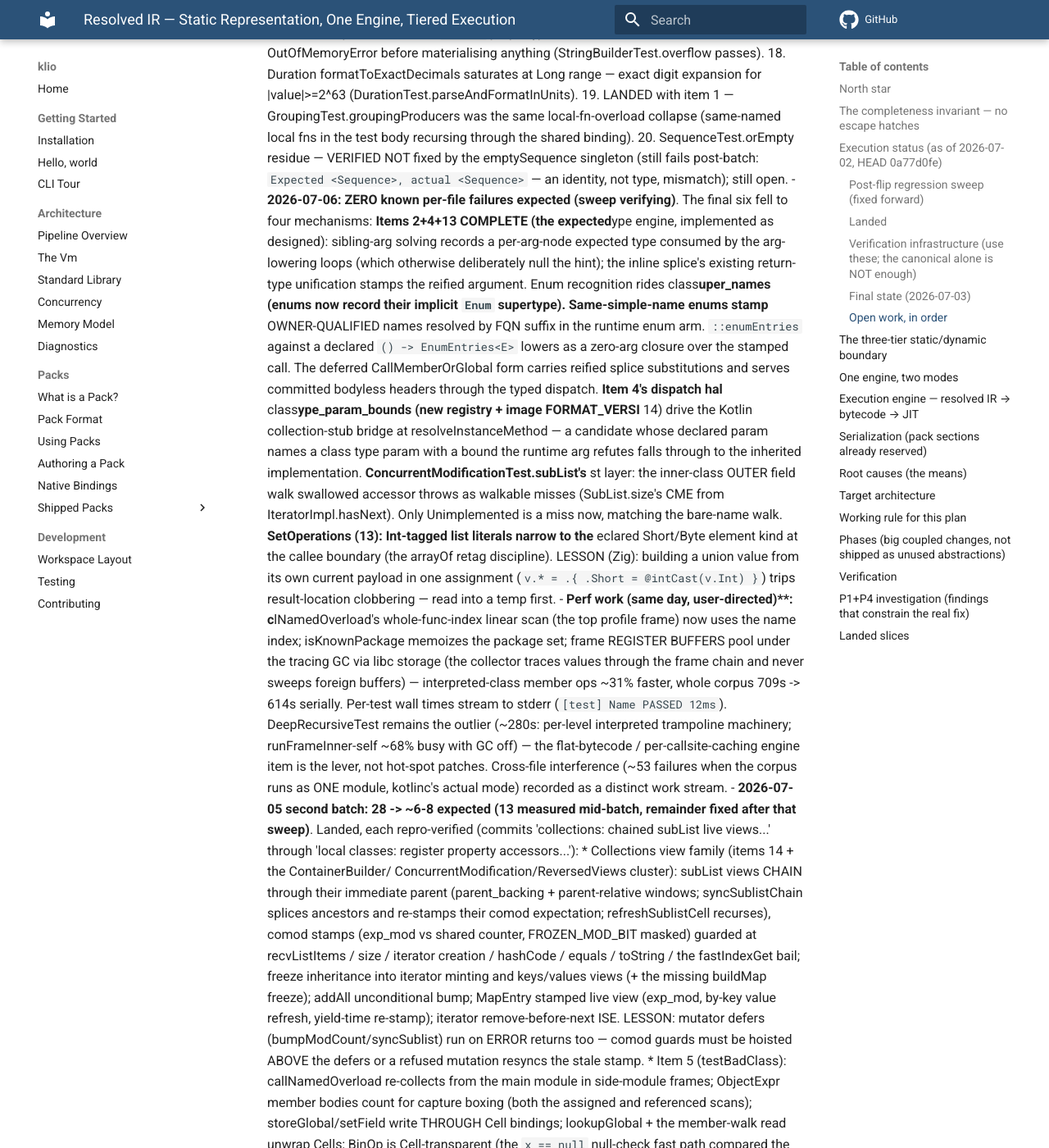
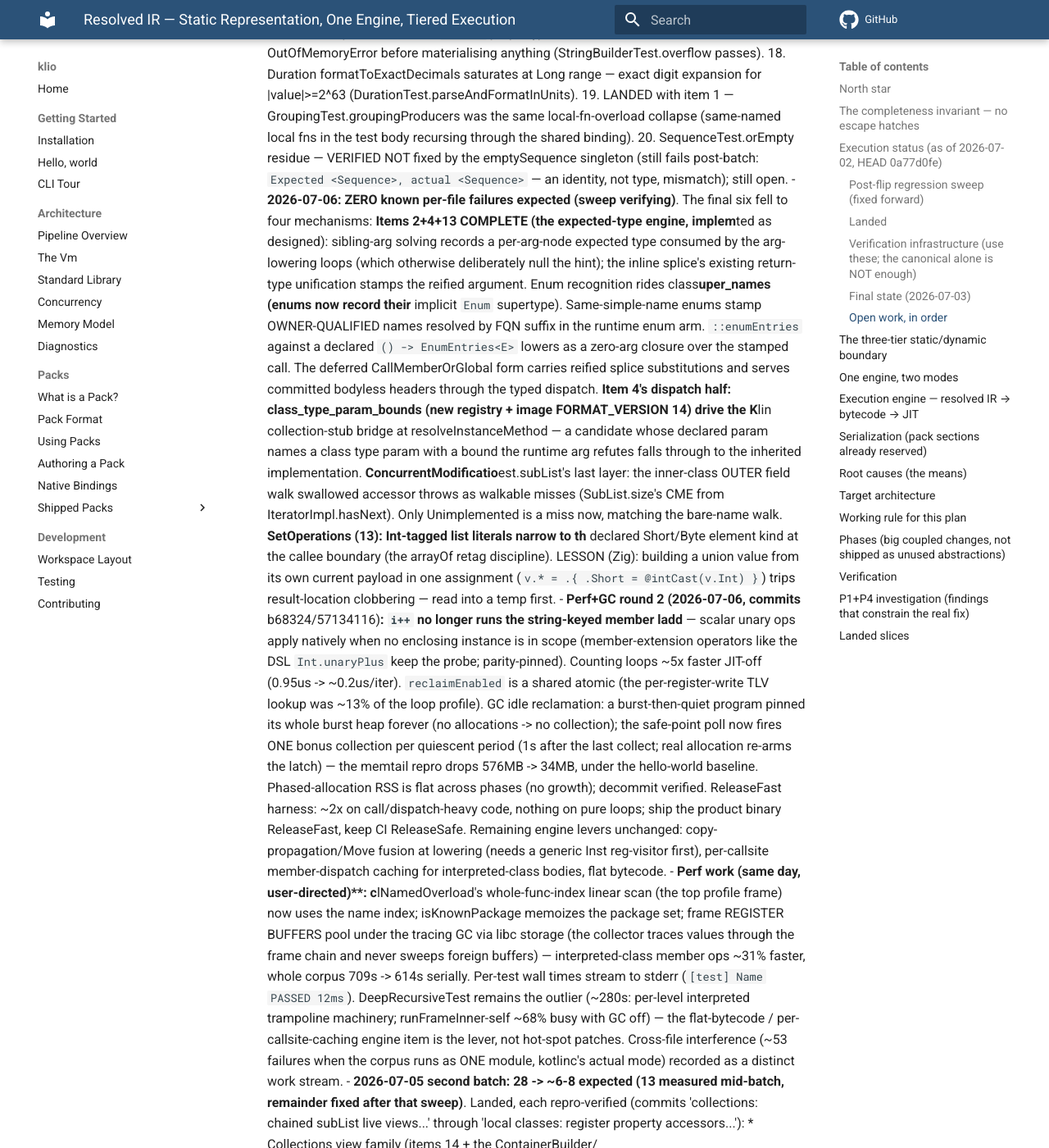
Before and after one commit to DrewCarlson/klio, an MkDocs documentation site: the page built from docs/resolution-unification-plan.md, in a window 1280 px wide and 1400 px high, scrolled down 13757 px. Shown: the whole window at 82% size. Built offline with MkDocs 1.6.1 and Material for MkDocs 9.7.7, drawn with Linux system fonts in a browser that asks for light colours; comment, search, counter and statistics services are not loaded.

Commit message:
docs: record the perf+gc round-2 checkpoint

```diff
--- a/docs/resolution-unification-plan.md
+++ b/docs/resolution-unification-plan.md
@@ -725,6 +725,26 @@ Every phase of this plan is landed or boundary-recorded; nothing remains open.
           union value from its own current payload in one assignment
           (`v.* = .{ .Short = @intCast(v.Int) }`) trips result-location
           clobbering — read into a temp first.
+      - **Perf+GC round 2 (2026-07-06, commits 9eb68324/57134116)**:
+        `i++` no longer runs the string-keyed member ladder — scalar
+        unary ops apply natively when no enclosing instance is in scope
+        (member-extension operators like the DSL `Int.unaryPlus` keep the
+        probe; parity-pinned). Counting loops ~5x faster JIT-off
+        (0.95us -> ~0.2us/iter). `reclaimEnabled` is a shared atomic
+        (the per-register-write TLV lookup was ~13% of the loop profile).
+        GC idle reclamation: a burst-then-quiet program pinned its whole
+        burst heap forever (no allocations -> no collection); the
+        safe-point poll now fires ONE bonus collection per quiescent
+        period (1s after the last collect; real allocation re-arms the
+        latch) — the memtail repro drops 576MB -> 34MB, under the
+        hello-world baseline. Phased-allocation RSS is flat across
+        phases (no growth); decommit verified. ReleaseFast harness: ~2x
+        on call/dispatch-heavy code, nothing on pure loops; ship the
+        product binary ReleaseFast, keep CI ReleaseSafe. Remaining
+        engine levers unchanged: copy-propagation/Move fusion at
+        lowering (needs a generic Inst reg-visitor first), per-callsite
+        member-dispatch caching for interpreted-class bodies, flat
+        bytecode.
       - **Perf work (same day, user-directed)**: callNamedOverload's
         whole-func-index linear scan (the top profile frame) now uses the
         name index; isKnownPackage memoizes the package set; frame
```
